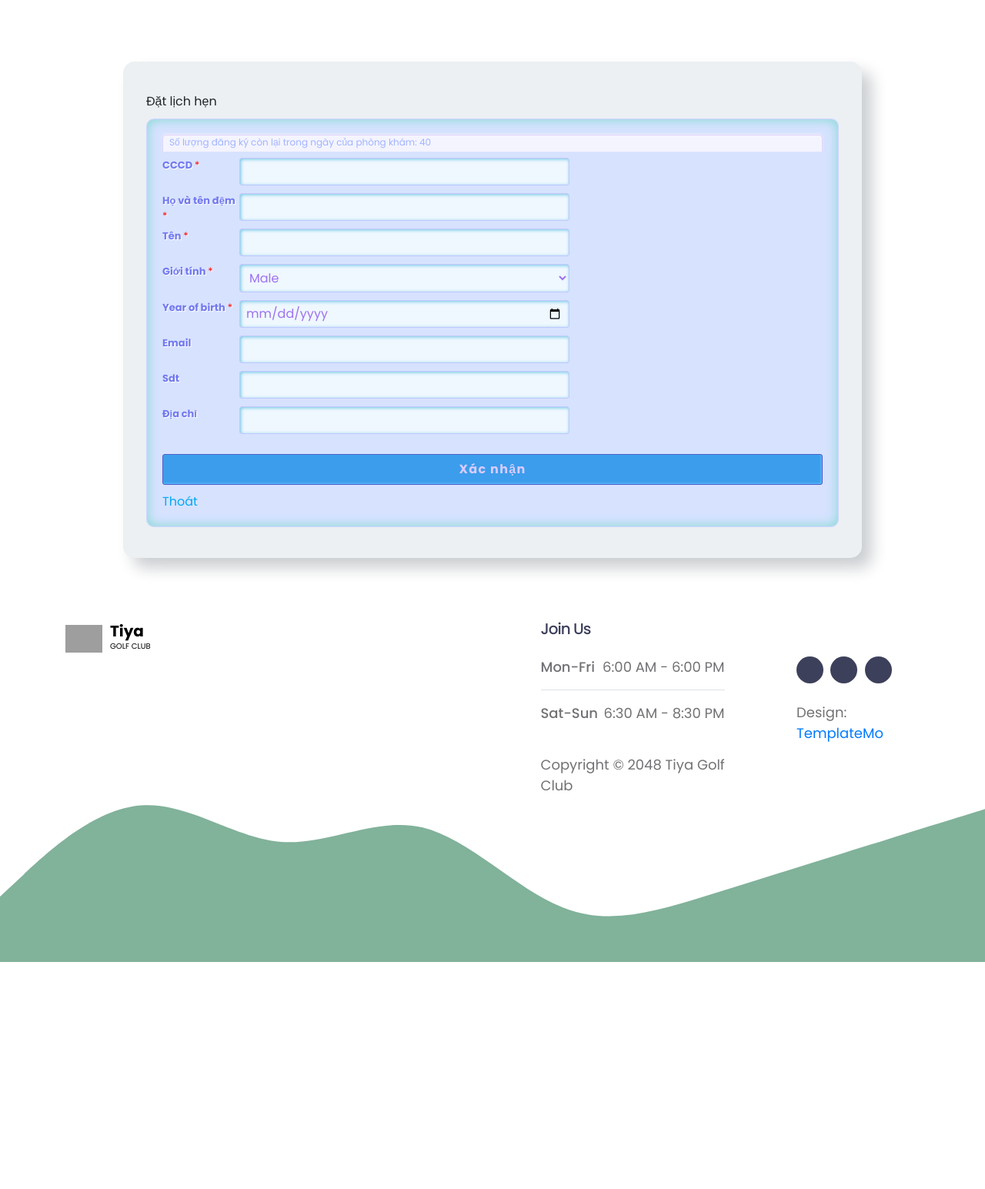
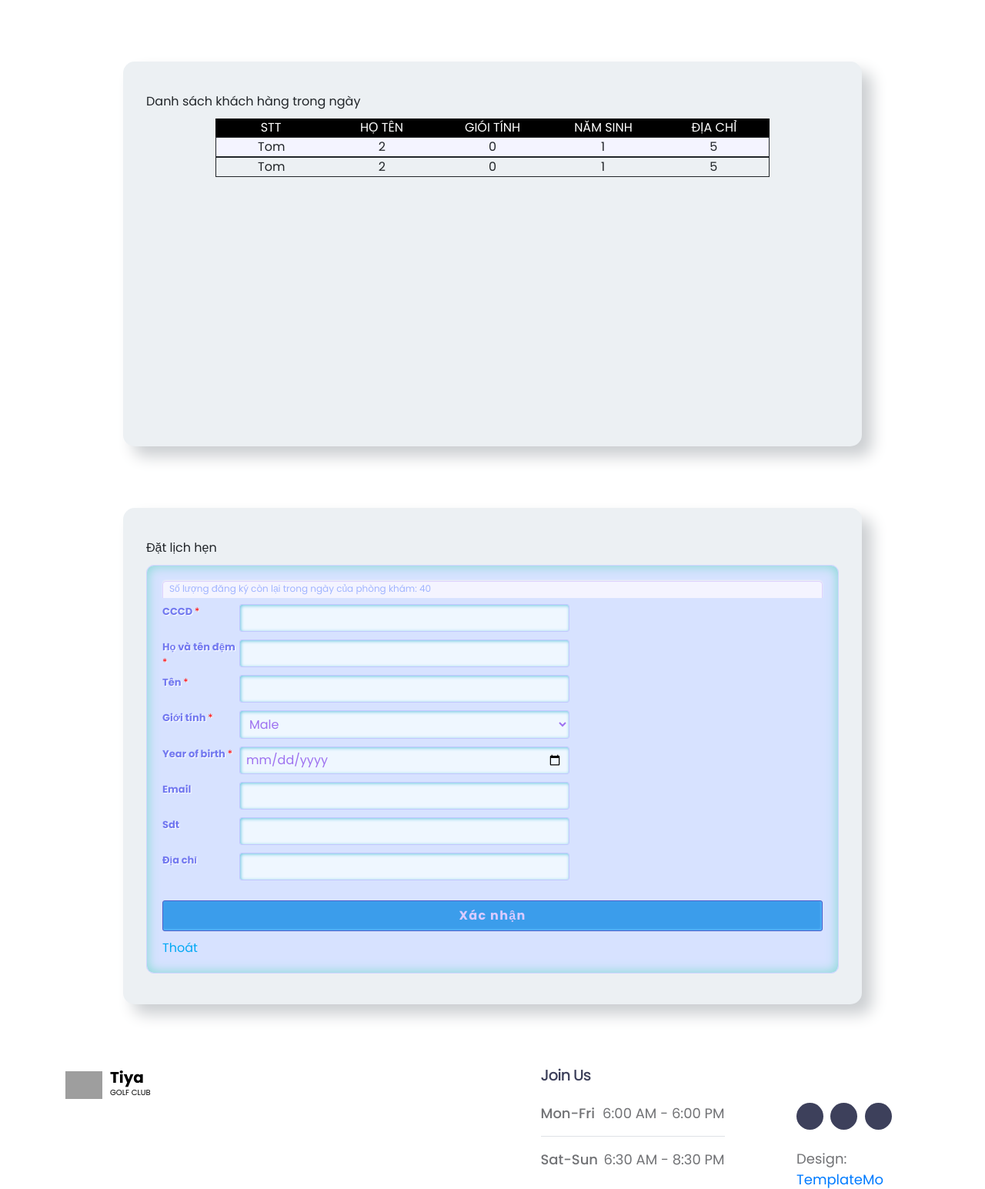
Before and after one commit to HuyVoDinh/Project_Website_Clinic, a Flask app: page /medicalregister in a window 1280 px wide. Shown: the part 80-1625 px from the top of the page at 77% size. Before the commit the page ends 1330 px from the top, so only its background shows below. Run offline with Flask 3, Linux system fonts and the light colour scheme; data that the repository does not hold is empty; some libraries are stand-ins or nearby versions; some web fonts are replaced; grey boxes are pictures that could not be loaded.

Commit message:
Completing  register of nurse

```diff
--- a/Clinic/index.py
+++ b/Clinic/index.py
@@ -11,6 +11,7 @@ def home():
 @app.route("/login", methods= ['get', 'post'])
 def user_login():
     err_msg = ''
+    role_list = utils.load_role()
     if request.method.__eq__('POST'):
         username = request.form.get('username')
         password = request.form.get('password')
@@ -22,7 +23,7 @@ def user_login():
         else:
             err_msg = "Sai thông tin tài khoản hoặc mật khẩu"
 
-    return render_template('login.html',err_msg = err_msg)
+    return render_template('login.html',err_msg = err_msg, role_list = role_list)
 
 @app.route('/user-logout')
 def user_logout():
--- a/Clinic/templates/layout/header.html
+++ b/Clinic/templates/layout/header.html
@@ -40,18 +40,22 @@
                             <li class="nav-item">
                                 <a class="nav-link click-scroll" href="#section_5">Bài viết</a>
                             </li>
-
+                            {% if current_user.is_authenticated and current_user.vaitro_id == 1 %}
+                            <li class="nav-item">
+                                <a class="nav-link click-scroll" href="{{url_for('medical_register')}}">Đăng ký khám bệnh</a>
+                            </li>
+                            {% else %}
                             <li class="nav-item">
                                 <a class="nav-link click-scroll" href="{{url_for('medical_register')}}">Đặt lịch hẹn</a>
                             </li>
-
+                            {% endif %}
 
 
                         </ul>
                         {% if current_user.is_authenticated %}
                             <div class="d-none d-lg-block ms-lg-3">
                                 <li class="nav-item dropdown">
-                                <a class="btn custom-btn custom-border-btn" href="{{url_for('home')}}" role="button">Dang nhap duoc roi</a>
+                                <a class="btn custom-btn custom-border-btn" href="{{url_for('home')}}" role="button">{{current_user.ten_nguoi_dung}} - {{current_user.vaitro.ten_vai_tro}}</a>
                                 <ul class="dropdown-menu dropdown-menu-light" aria-labelledby="navbarLightDropdownMenuLink">
                                     <li><a class="btn custom-btn custom-border-btn" href="{{url_for('user_logout')}}" role="button">Đăng xuất</a></li>
                                     <li><a class="btn custom-btn custom-border-btn" href="{{url_for('customer_list')}}" role="button">Danh sách khách hàng</a></li>
--- a/Clinic/templates/login.html
+++ b/Clinic/templates/login.html
@@ -9,8 +9,8 @@
         <form method="post" class="p-3 mt-3">
               <div class="box">
                   <select>
-                    {% for c in categories %}
-                      <option value="{{c.id}}">{{c.type}}</option>
+                    {% for rl in role_list %}
+                      <option value="{{rl.id}}">{{rl.ten_vai_tro}}</option>
                     {% endfor %}
                   </select>
                 </div>
--- a/Clinic/templates/medical-register.html
+++ b/Clinic/templates/medical-register.html
@@ -8,26 +8,81 @@
 </div>
 {% endif %}
 
+<div class="form-style-3 wrapper">
+    <label>Danh sách khách hàng trong ngày</label>
+    <form method="post">
+        <div class="container2">
+
+            <div class="table2">
+                <div class="table-header2">
+                    <div class="header__item2">
+                        <lable id="name" class="filter__link2">STT</lable>
+                    </div>
+                    <div class="header__item2">
+                        <lable id="wins" class="filter__link2 filter__link--number2">Họ tên</lable>
+                    </div>
+                    <div class="header__item2">
+                        <lable id="draws" class="filter__link2 filter__link--number2">Giói tính</lable>
+                    </div>
+                    <div class="header__item2">
+                        <lable id="losses" class="filter__link2 filter__link--number2">Năm sinh</lable>
+                    </div>
+                    <div class="header__item2">
+                        <lable id="total" class="filter__link2 filter__link--number2">Địa chỉ</lable>
+                    </div>
+                </div>
+                <div class="table-content2">
+                    <div class="table-row2">
+                        <div class="table-data2">Tom</div>
+                        <div class="table-data2">2</div>
+                        <div class="table-data2">0</div>
+                        <div class="table-data2">1</div>
+                        <div class="table-data2">5</div>
+                    </div>
+                    <div class="table-row2">
+                        <div class="table-data2">Tom</div>
+                        <div class="table-data2">2</div>
+                        <div class="table-data2">0</div>
+                        <div class="table-data2">1</div>
+                        <div class="table-data2">5</div>
+                    </div>
+
+                </div>
+            </div>
+        </div>
+    </form>
+</div>
+
 
 <div class="form-style-3 wrapper">
     <label>Đặt lịch hẹn</label>
     <form method="post">
-      <fieldset><legend>Số lượng đăng ký còn lại trong ngày của phòng khám: {{ size }}</legend>
+        <fieldset>
+            <legend>Số lượng đăng ký còn lại trong ngày của phòng khám: {{ size }}</legend>
             {% if size > 0 %}
-      <label for="field1"><span>CCCD <span class="required">*</span></span><input type="text" class="input-field" name="cccd" value="" /></label>
-      <label for="field2"><span>Họ và tên đệm <span class="required">*</span></span><input type="text" class="input-field" name="hotendem" value="" /></label>
-      <label for="field3"><span>Tên <span class="required">*</span></span><input type="text" class="input-field" name="ten" value="" /></label>
+            <label for="field1"><span>CCCD <span class="required">*</span></span><input type="text" class="input-field"
+                                                                                        name="cccd" value=""/></label>
+            <label for="field2"><span>Họ và tên đệm <span class="required">*</span></span><input type="text"
+                                                                                                 class="input-field"
+                                                                                                 name="hotendem"
+                                                                                                 value=""/></label>
+            <label for="field3"><span>Tên <span class="required">*</span></span><input type="text" class="input-field"
+                                                                                       name="ten" value=""/></label>
             <label for="field4"><span>Giới tính <span class="required">*</span></span>
                 <select id="gioitinh" name="gioitinh" class="select-field">
                     <option value="Male">Male</option>
                     <option value="Female">Female</option>
                 </select>
             </label>
-      <label for="field5"><span>Year of birth <span class="required">*</span></span><input type="date" class="input-field" name="ngaysinh" value="" /></label>
-      <label for="field6"><span>Email</span><input type="text" class="input-field" name="Email" value="" /></label>
-      <label for="field6"><span>Sdt</span><input type="text" class="input-field" name="Sdt" value="" /></label>
-      <label for="field7"><span>Địa chỉ</span><input type="text" class="input-field" name="diachi" value="" /></label>
-        <label><span> </span><input class="btn mt-3" type="submit" value="Xác nhận" /></label>
+            <label for="field5"><span>Year of birth <span class="required">*</span></span><input type="date"
+                                                                                                 class="input-field"
+                                                                                                 name="ngaysinh"
+                                                                                                 value=""/></label>
+            <label for="field6"><span>Email</span><input type="text" class="input-field" name="Email" value=""/></label>
+            <label for="field6"><span>Sdt</span><input type="text" class="input-field" name="Sdt" value=""/></label>
+            <label for="field7"><span>Địa chỉ</span><input type="text" class="input-field" name="diachi"
+                                                           value=""/></label>
+            <label><span> </span><input class="btn mt-3" type="submit" value="Xác nhận"/></label>
             <a class="" href="{{url_for('home')}}">Thoát</a>
         </fieldset>
         {% else %}
--- a/Clinic/utils.py
+++ b/Clinic/utils.py
@@ -30,3 +30,6 @@ def add_examination(ho,ten,ngaysinh,cccd,diachi,email,gioitinh,sdt):
     m_khachhang = khachhang(ho_khach = ho,ten_khach = ten, ngay_sinh = ngaysinh,id_cccd = cccd,dia_chi = diachi,email = email,gioi_tinh = gioitinh,sdt = sdt)
     db.session.add(m_khachhang)
     db.session.commit()
+
+def load_role():
+    return vaitro.query.filter().all()
```
Also changed, not shown: Clinic/models.py (+10 -6 lines). Lines whose indentation alone changed are shown as unchanged.
